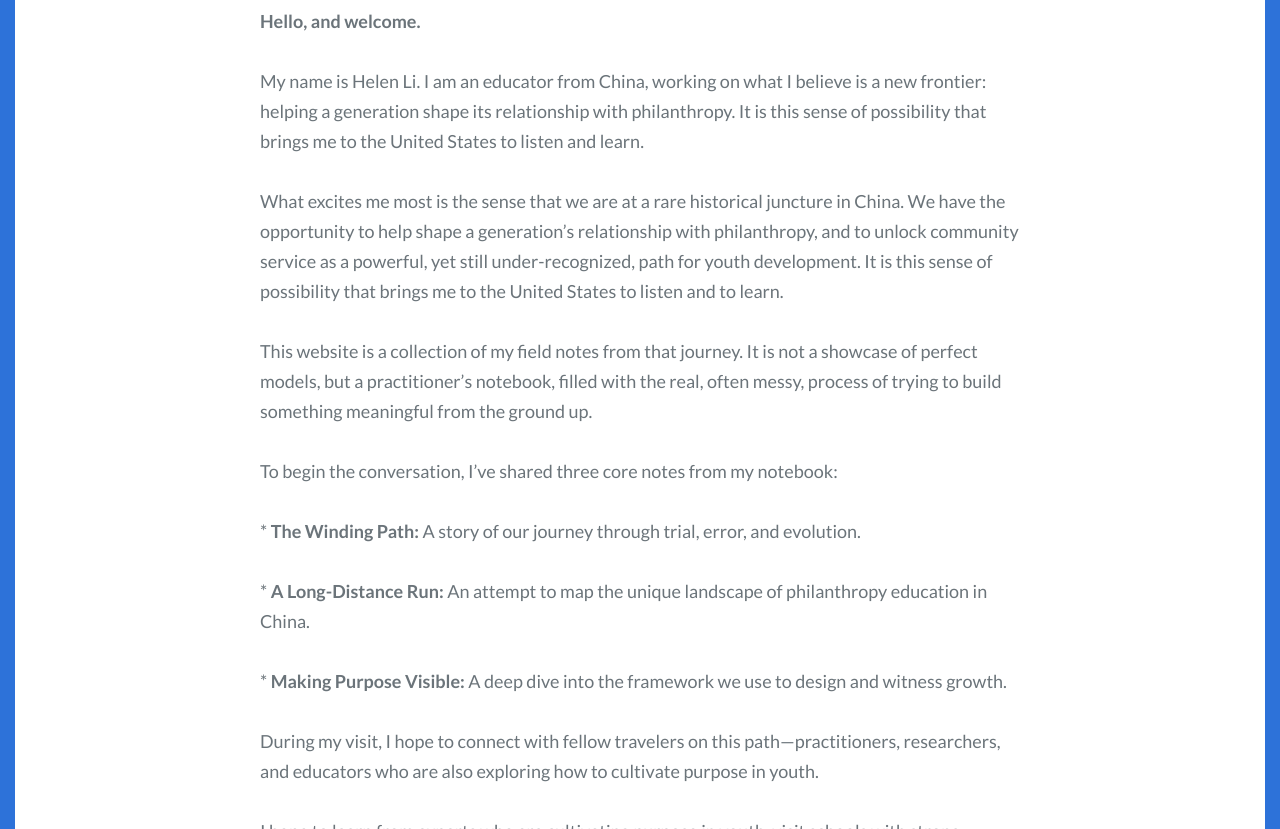
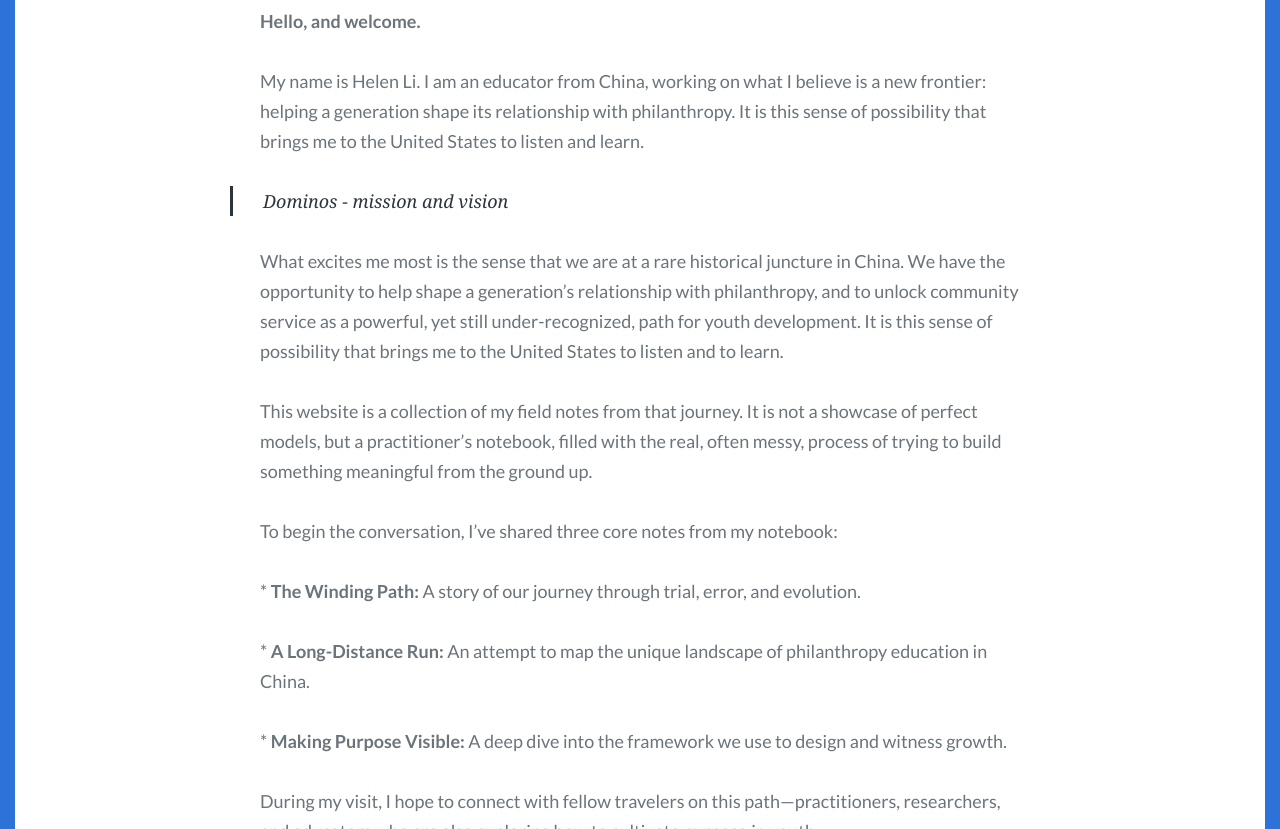
Before and after one commit to helenysli/serioustraveler-blog, a Jekyll site: the page built from _posts/2025-09-25-Invitation.md, in a window 1280 px wide and 900 px high, scrolled down 1018 px, cut to the strip 71-900 px from the top of the window. Built offline with Jekyll 4.4.1, drawn with Linux system fonts in a browser that asks for light colours; some web fonts are replaced.

Commit message:
Update 2025-09-25-Invitation.md

```diff
--- a/_posts/2025-09-25-Invitation.md
+++ b/_posts/2025-09-25-Invitation.md
@@ -10,6 +10,8 @@ tags: [Youth Philanthropy Education]
 **Hello, and welcome.**
 
 My name is Helen Li. I am an educator from China, working on what I believe is a new frontier: helping a generation shape its relationship with philanthropy. It is this sense of possibility that brings me to the United States to listen and learn.
+
+> Dominos - mission and vision
 
 <!--more-->
 
```
